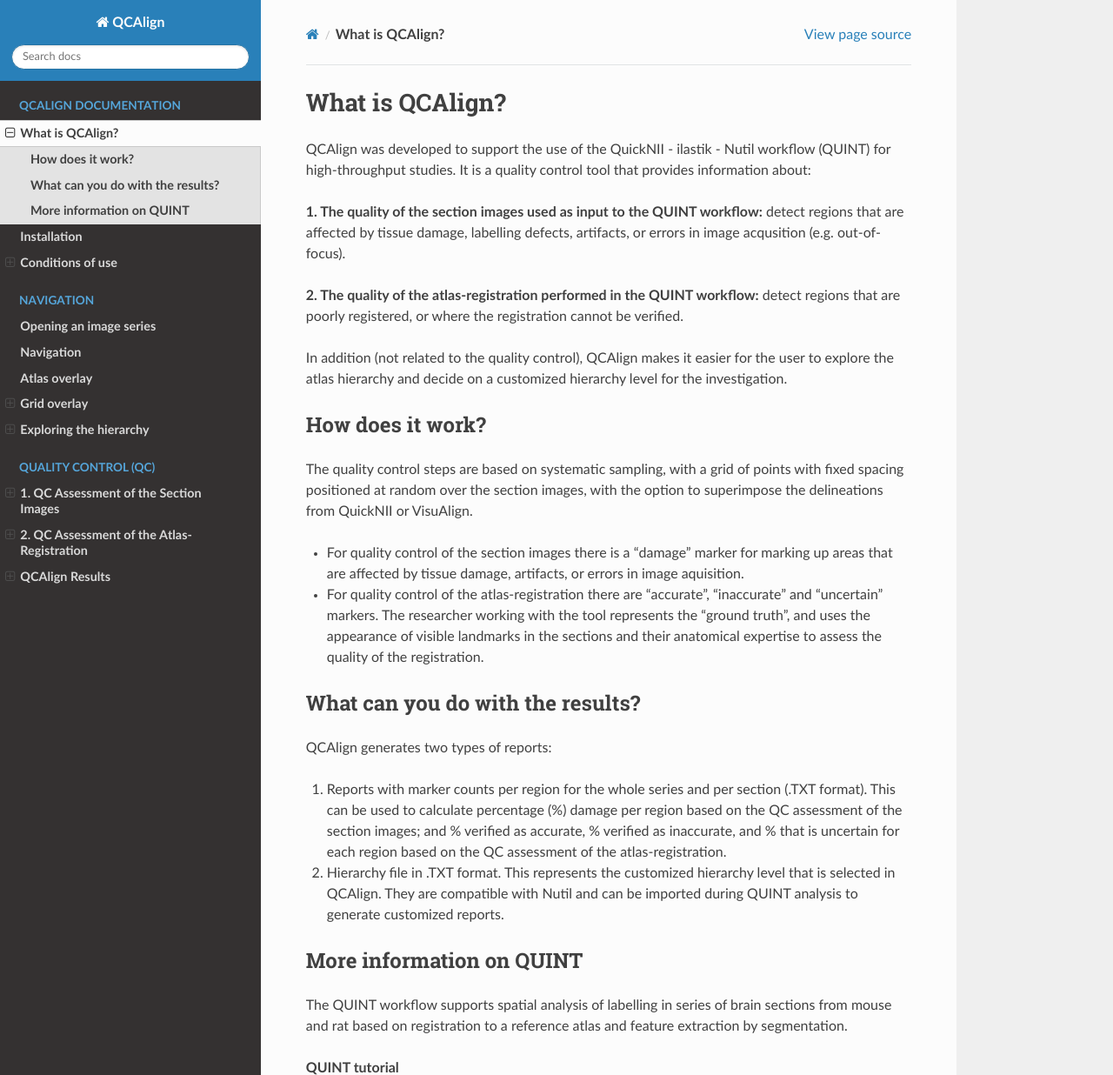
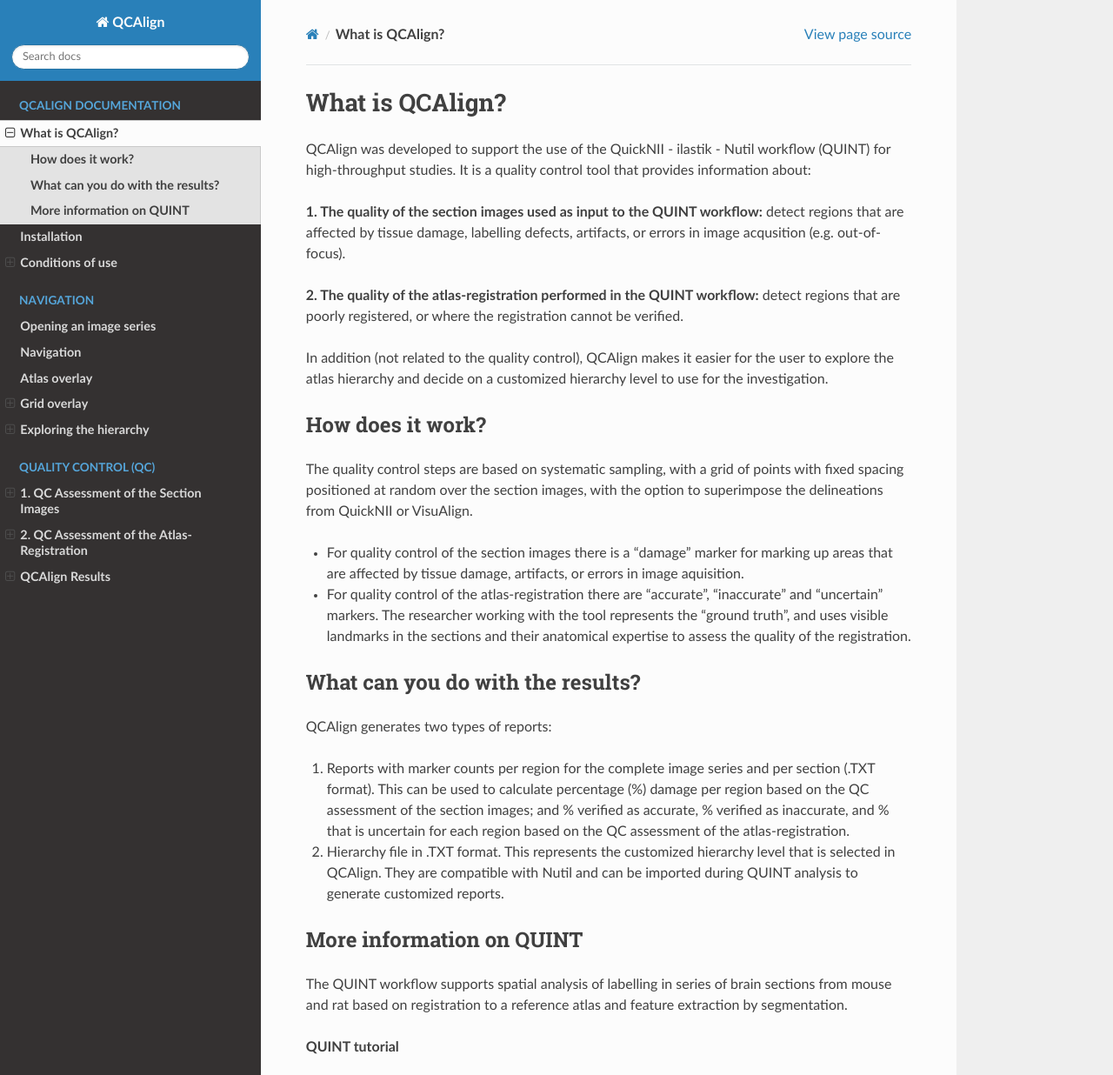
Before and after one commit to Neural-Systems-at-UIO/QCAlign, a Sphinx documentation site: the page built from docs/introduction.rst, in a window 1280 px wide and 1400 px high, cut to the strip 0-1236 px from the top of the window. Shown: the whole strip at 87% size. Built offline with Sphinx 7.4.7 and the Read the Docs theme 2.0.0, drawn with Linux system fonts in a browser that asks for light colours.

Commit message:
Update introduction.rst

```diff
--- a/docs/introduction.rst
+++ b/docs/introduction.rst
@@ -7,7 +7,7 @@
 
 **2. The quality of the atlas-registration performed in the QUINT workflow:** detect regions that are poorly registered, or where the registration cannot be verified.
 
-In addition (not related to the quality control), QCAlign makes it easier for the user to explore the atlas hierarchy and decide on a customized hierarchy level for the investigation.
+In addition (not related to the quality control), QCAlign makes it easier for the user to explore the atlas hierarchy and decide on a customized hierarchy level to use for the investigation.
 
 **How does it work?**
 ---------------------
@@ -16,14 +16,14 @@
 
 - For quality control of the section images there is a "damage" marker for marking up areas that are affected by tissue damage, artifacts, or errors in image aquisition.
 
-- For quality control of the atlas-registration there are "accurate", "inaccurate" and "uncertain" markers. The researcher working with the tool represents the “ground truth”, and uses the appearance of visible landmarks in the sections and their anatomical expertise to assess the quality of the registration.
+- For quality control of the atlas-registration there are "accurate", "inaccurate" and "uncertain" markers. The researcher working with the tool represents the “ground truth”, and uses visible landmarks in the sections and their anatomical expertise to assess the quality of the registration.
 
 **What can you do with the results?**
 -----------------------------------
 
 QCAlign generates two types of reports:
 
-1. Reports with marker counts per region for the whole series and per section (.TXT format). This can be used to calculate percentage (%) damage per region based on the QC assessment of the section images; and % verified as accurate, % verified as inaccurate, and % that is uncertain for each region based on the QC assessment of the atlas-registration.
+1. Reports with marker counts per region for the complete image series and per section (.TXT format). This can be used to calculate percentage (%) damage per region based on the QC assessment of the section images; and % verified as accurate, % verified as inaccurate, and % that is uncertain for each region based on the QC assessment of the atlas-registration.
 
 2. Hierarchy file in .TXT format. This represents the customized hierarchy level that is selected in QCAlign. They are compatible with Nutil and can be imported during QUINT analysis to generate customized reports.
 
```
